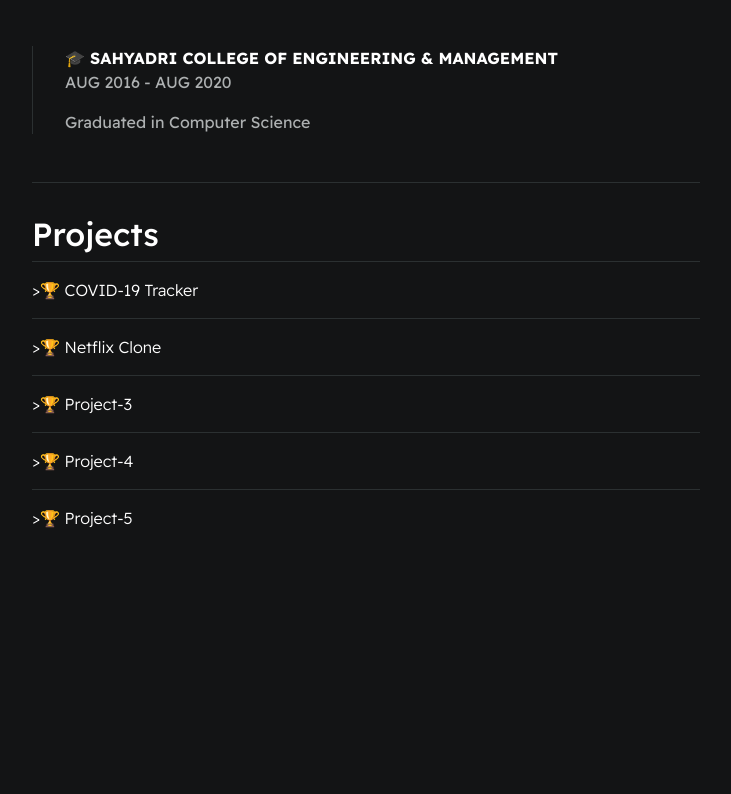
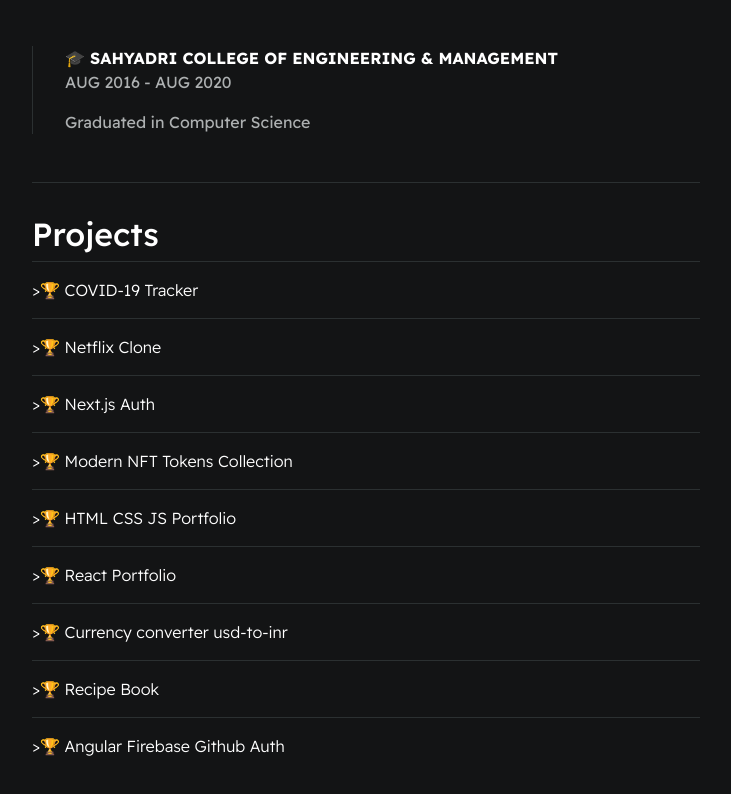
Before and after one commit to manthanank/manthanank.github.io, an Angular app: page / in a window 1280 px wide. Shown: the part 1849-2643 px from the top of the page, without its empty margins (274-1005 px from the left). Before the commit the page ends 2427 px from the top, so only its background shows below. Built offline with nearby package versions, Linux system fonts and the light colour scheme.

Commit message:
changes made

```diff
--- a/src/app/pages/home/home.component.html
+++ b/src/app/pages/home/home.component.html
@@ -150,15 +150,31 @@
     </div>
 
     <div class="card--project">
-      <a routerLink="/projects/project-3"> ><span>🏆 </span>Project-3</a>
+      <a routerLink="/projects/project-3"> ><span>🏆 </span>Next.js Auth</a>
     </div>
 
     <div class="card--project">
-      <a routerLink="/projects/project-4"> ><span>🏆 </span>Project-4</a>
+      <a routerLink="/projects/project-4"> ><span>🏆 </span>Modern NFT Tokens Collection</a>
     </div>
 
     <div class="card--project">
-      <a routerLink="/projects/project-5"> ><span>🏆 </span>Project-5</a>
+      <a routerLink="/projects/project-5"> ><span>🏆 </span>HTML CSS JS Portfolio</a>
+    </div>
+
+    <div class="card--project">
+      <a routerLink="/projects/project-6"> ><span>🏆 </span>React Portfolio</a>
+    </div>
+
+    <div class="card--project">
+      <a routerLink="/projects/project-7"> ><span>🏆 </span>Currency converter usd-to-inr</a>
+    </div>
+
+    <div class="card--project">
+      <a routerLink="/projects/project-8"> ><span>🏆 </span>Recipe Book</a>
+    </div>
+
+    <div class="card--project">
+      <a routerLink="/projects/project-9"> ><span>🏆 </span>Angular Firebase Github Auth</a>
     </div>
   </section>
 </div>
--- a/src/app/pages/projects/projects.component.ts
+++ b/src/app/pages/projects/projects.component.ts
@@ -3,7 +3,7 @@ import { Component, OnInit } from '@angular/core';
 import { FormsModule, ReactiveFormsModule } from '@angular/forms';
 import { ActivatedRoute, RouterModule } from '@angular/router';
 import projectsData from '../projects/projects.json';
-import { Project } from '../projects/projects.model';
+import { Project } from '../projects/projects';
 
 @Component({
   standalone: true,
--- a/src/app/pages/projects/projects.json
+++ b/src/app/pages/projects/projects.json
@@ -11,32 +11,64 @@
         "id": "project-2",
         "name": "Netflix Clone",
         "imgurl": "",
-        "description": "This is a description for project 2",
-        "url": "http://www.google.com",
-        "sourceCode": "http://www.google.com"
+        "description": "This is clone of Netflix built in react.js with API.",
+        "url": "https://netflix-clone-react-netlify.netlify.app/",
+        "sourceCode": "https://github.com/manthanank/netflix-clone"
     },
     {
         "id": "project-3",
-        "name": "Project 3",
+        "name": "Next.js Auth",
         "imgurl": "",
-        "description": "This is a description for project 2",
-        "url": "http://www.google.com",
-        "sourceCode": "http://www.google.com"
+        "description": "Authentication with github in next.js.",
+        "url": "https://auth-app-nextjs.vercel.app/",
+        "sourceCode": "https://github.com/manthanank/nextjs-auth-app"
     },
     {
         "id": "project-4",
-        "name": "Project 4",
+        "name": "Modern NFT Tokens Collection",
         "imgurl": "",
-        "description": "This is a description for project 2",
-        "url": "http://www.google.com",
-        "sourceCode": "http://www.google.com"
+        "description": "NFT Collection of tokens in react.js.",
+        "url": "https://react-app-tokens.netlify.app/",
+        "sourceCode": "https://github.com/manthanank/react-app-tokens"
     },
     {
         "id": "project-5",
-        "name": "Project 5",
+        "name": "HTML CSS JS Portfolio",
         "imgurl": "",
-        "description": "This is a description for project 2",
-        "url": "http://www.google.com",
-        "sourceCode": "http://www.google.com"
+        "description": "This is a portfolio built with HTML CSS JS.",
+        "url": "https://manthanank.github.io/static-portfolio/",
+        "sourceCode": "https://github.com/manthanank/static-portfolio"
+    },
+    {
+        "id": "project-6",
+        "name": "React Portfolio",
+        "imgurl": "",
+        "description": "This is a portfolio built in react.js.",
+        "url": "https://react-portfolio-manthanank.netlify.app/",
+        "sourceCode": "https://github.com/manthanank/react-portfolio"
+    },
+    {
+        "id": "project-7",
+        "name": "Currency converter usd-to-inr",
+        "imgurl": "",
+        "description": "This is simple currency converter usd to inr in angular.",
+        "url": "https://currency-converter-usd-to-inr.vercel.app/convertor",
+        "sourceCode": "https://github.com/manthanank/currency-converter-usd-to-inr"
+    },
+    {
+        "id": "project-8",
+        "name": "Recipe Book",
+        "imgurl": "",
+        "description": "Recipe store built in angular with firebase as authentication.",
+        "url": "https://project-app-2c061.web.app/recipes",
+        "sourceCode": "https://github.com/manthanank/angular-food-store-app"
+    },
+    {
+        "id": "project-9",
+        "name": "Angular Firebase Github Auth",
+        "imgurl": "",
+        "description": "Authentication with github in angular with firebase.",
+        "url": "https://angularfirebase-authentication.vercel.app/sign-in",
+        "sourceCode": "https://github.com/manthanank/angularfirebase-authentication"
     }
 ]
```
Also changed, not shown: src/app/pages/projects/projects.ts (renamed from src/app/pages/projects/projects.model.ts).
